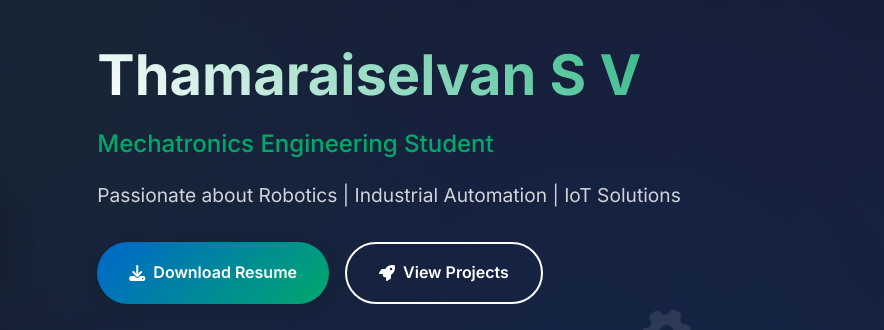
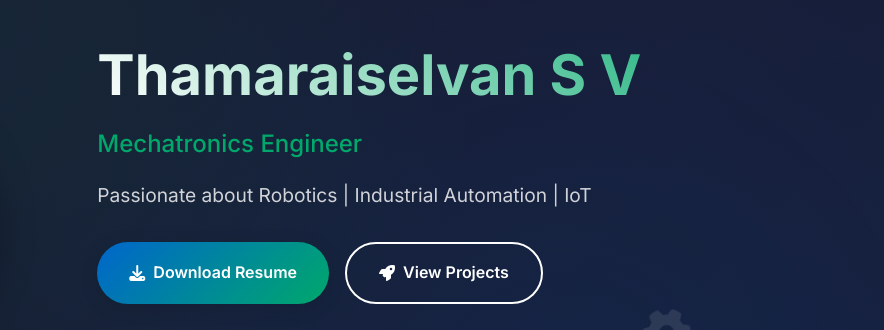
Before and after one commit to tamilan12th/thamaraiselvan-portfolio, a website: page index.html in a window 1280 px wide. Shown: the part 186-516 px from the top of the page, 396-1280 px from the left. Drawn offline with Linux system fonts and the light colour scheme.

Commit message:
Update index.html

```diff
--- a/index.html
+++ b/index.html
@@ -54,10 +54,10 @@
             <span class="title-line">Thamaraiselvan S V</span>
           </h1>
           <p class="hero-subtitle">
-            <span class="typing-text">Mechatronics Engineering Student</span>
+            <span class="typing-text">Mechatronics Engineer</span>
           </p>
           <p class="hero-description">
-            Passionate about Robotics | Industrial Automation | IoT Solutions
+            Passionate about Robotics | Industrial Automation | IoT
           </p>
           <div class="hero-buttons">
             <a href="https://drive.google.com/file/d/1Vp0EqkCMyARVOx1Ezjl7OHnBD0jj2MpN/view?usp=drivesdk" class="btn btn-primary" target="_blank">
```
